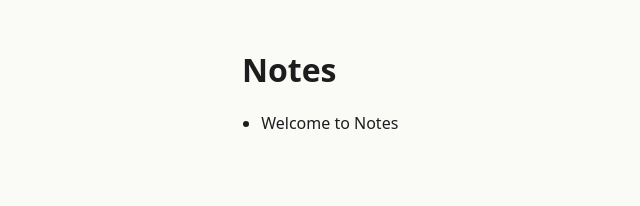
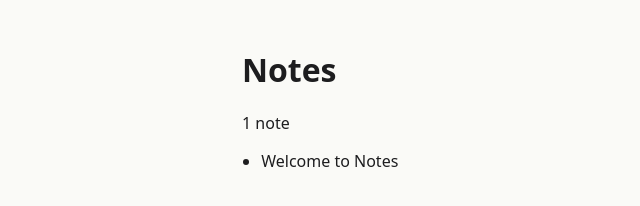
Before and after one commit to naveedahmedd4d/paperclip-agents-demo, a website built with Vite: page index.html in a window 1280 px wide. Shown: the whole page, without its empty margins (78-718 px from the left). Built offline with nearby package versions, Linux system fonts and the light colour scheme.

Commit message:
feat: show note count under heading (DEM-8)
Co-Authored-By: Claude Sonnet 5.5 <noreply@anthropic.com>

```diff
--- a/index.html
+++ b/index.html
@@ -9,6 +9,7 @@
   <body>
     <main>
       <h1>Notes</h1>
+      <p id="note-count" data-testid="note-count"></p>
       <ul id="note-list" aria-label="Notes"></ul>
     </main>
     <script type="module" src="/src/main.ts"></script>
--- a/src/main.ts
+++ b/src/main.ts
@@ -1,11 +1,15 @@
-import { addNote, type NoteList } from "./notes";
+import { addNote, countLabel, type NoteList } from "./notes";
 
 const list = document.querySelector<HTMLUListElement>("#note-list");
 if (!list) throw new Error("#note-list missing from index.html");
 
+const count = document.querySelector<HTMLParagraphElement>("#note-count");
+if (!count) throw new Error("#note-count missing from index.html");
+
 let notes: NoteList = addNote([], "Welcome to Notes");
 
 function render(items: NoteList): void {
+  count!.textContent = countLabel(items);
   list!.replaceChildren(
     ...items.map((note) => {
       const li = document.createElement("li");
--- a/src/notes.ts
+++ b/src/notes.ts
@@ -15,3 +15,8 @@ export function addNote(notes: NoteList, text: string, now: number = Date.now())
   const note: Note = { id: `${now}-${notes.length}`, text: trimmed, createdAt: now };
   return [...notes, note];
 }
+
+/** Human-readable count, e.g. "1 note" or "3 notes". */
+export function countLabel(notes: NoteList): string {
+  return `${notes.length} ${notes.length === 1 ? "note" : "notes"}`;
+}
```
Also changed, not shown: src/notes.test.ts (+15 -1 lines), tests/e2e/notes.spec.ts (+5 -0 lines).
